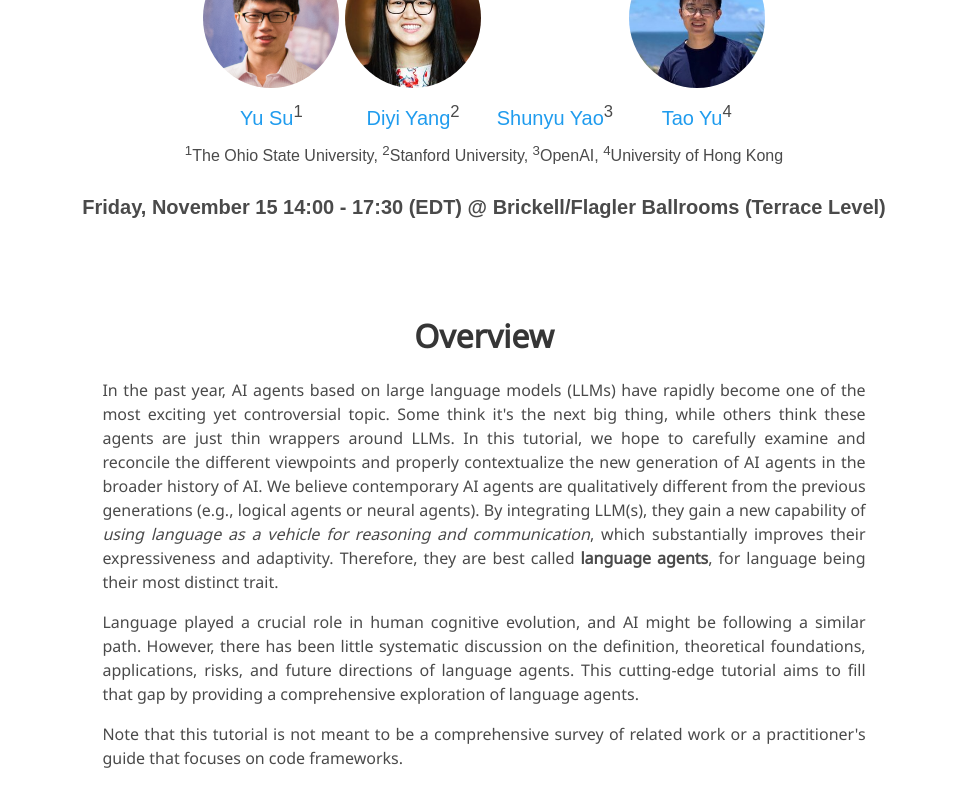
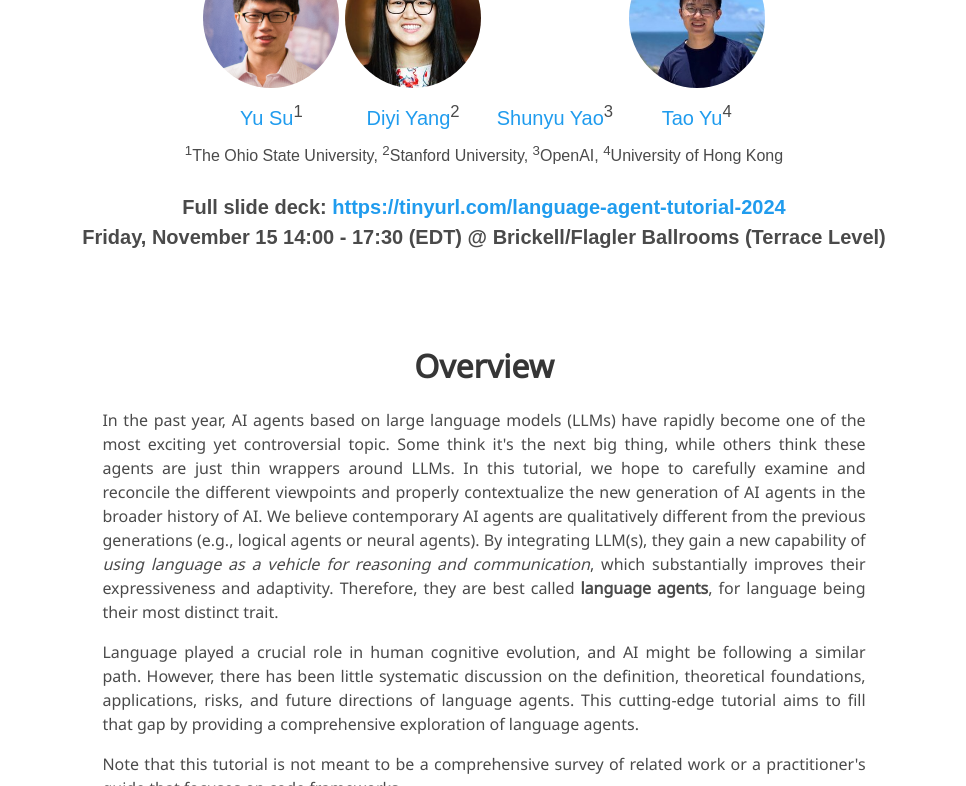
Before and after one commit to language-agent-tutorial/language-agent-tutorial.github.io, a plain HTML site: page index.html in a window 1280 px wide. Shown: the part 314-1100 px from the top of the page, without its empty margins (156-1122 px from the left). Drawn offline with nearby package versions, Linux system fonts and the light colour scheme; some icons are missing; a web font is replaced by a local one.

Commit message:
Update index.html

```diff
--- a/index.html
+++ b/index.html
@@ -76,6 +76,7 @@
           </div>
           <br />
           <div class="is-size-5 publication-authors">
+            <b>Full slide deck: <a href="https://tinyurl.com/language-agent-tutorial-2024">https://tinyurl.com/language-agent-tutorial-2024</a></b><br/>
             <b>Friday, November 15 14:00 - 17:30 (EDT) @ Brickell/Flagler Ballrooms (Terrace Level)</b>
           </div>
 
```
